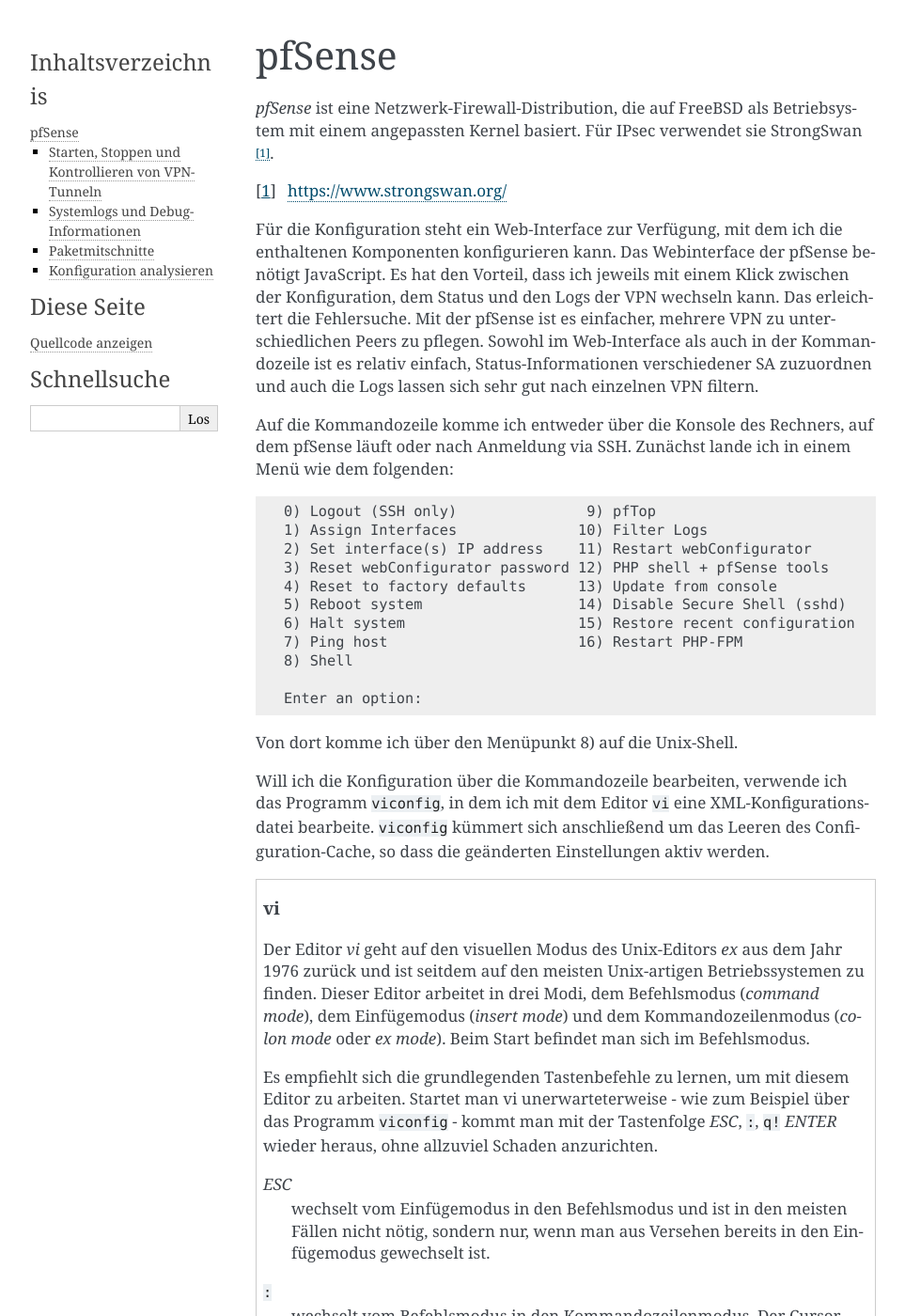
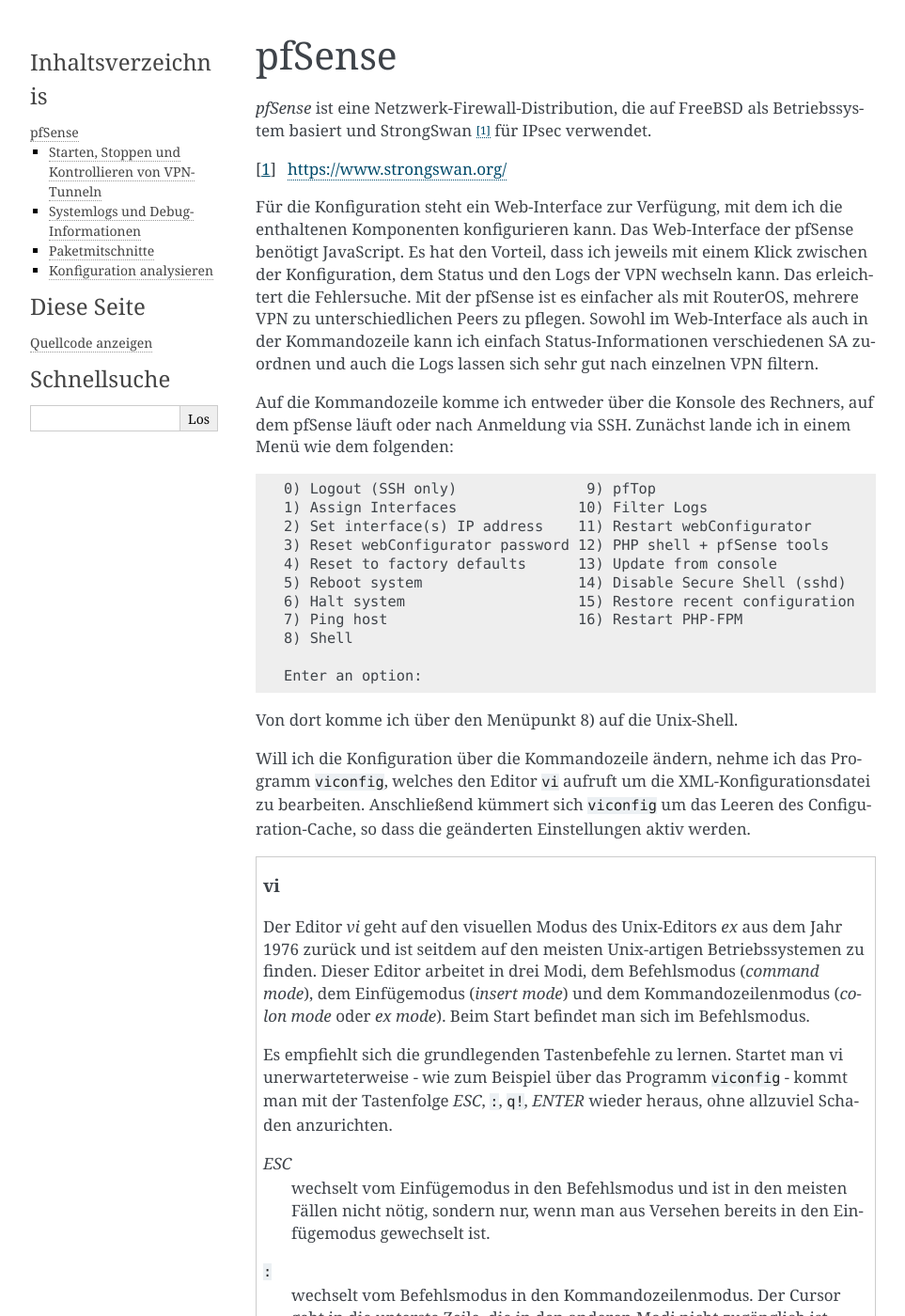
Before and after one commit to matwei-books/Fehlersuche-bei-IPsec-VPN-mit-IKEv2, a Sphinx documentation site: the page built from source/software/pfsense.rst, in a window 1280 px wide and 1400 px high. Shown: the whole window at 94% size, without its empty margins (148-1111 px from the left). Built offline with Sphinx 7.4.7, drawn with Linux system fonts in a browser that asks for light colours; some of the changed text lies outside the part shown.

Commit message:
nach laut lesen überarbeitet und Rechtschreibung

```diff
--- a/source/software/pfsense.rst
+++ b/source/software/pfsense.rst
@@ -6,23 +6,25 @@
 
 .. index:: StrongSwan
 
-*pfSense* ist eine Netzwerk-Firewall-Distribution, die auf FreeBSD als
-Betriebsystem mit einem angepassten Kernel basiert.
-Für IPsec verwendet sie StrongSwan [#]_.
+*pfSense* ist eine Netzwerk-Firewall-Distribution,
+die auf FreeBSD als Betriebssystem basiert
+und StrongSwan [#]_ für IPsec verwendet.
 
 .. [#] https://www.strongswan.org/
 
+.. index:: RouterOS
+
 Für die Konfiguration steht ein Web-Interface zur Verfügung,
 mit dem ich die enthaltenen Komponenten konfigurieren kann.
-Das Webinterface der pfSense benötigt JavaScript.
+Das Web-Interface der pfSense benötigt JavaScript.
 Es hat den Vorteil,
 dass ich jeweils mit einem Klick
 zwischen der Konfiguration, dem Status und den Logs der VPN wechseln kann.
 Das erleichtert die Fehlersuche.
-Mit der pfSense ist es einfacher,
+Mit der pfSense ist es einfacher als mit RouterOS,
 mehrere VPN zu unterschiedlichen Peers zu pflegen.
-Sowohl im Web-Interface als auch in der Kommandozeile ist es relativ einfach,
-Status-Informationen verschiedener SA zuzuordnen
+Sowohl im Web-Interface als auch in der Kommandozeile
+kann ich einfach Status-Informationen verschiedenen SA zuordnen
 und auch die Logs lassen sich sehr gut nach einzelnen VPN filtern.
 
 .. index:: pfSense; Kommandozeile
@@ -39,10 +41,11 @@
 
 .. index:: pfSense; viconfig
 
-Will ich die Konfiguration über die Kommandozeile bearbeiten,
-verwende ich das Programm ``viconfig``,
-in dem ich mit dem Editor ``vi`` eine XML-Konfigurationsdatei bearbeite.
-``viconfig`` kümmert sich anschließend
+Will ich die Konfiguration über die Kommandozeile ändern,
+nehme ich das Programm ``viconfig``,
+welches den Editor ``vi`` aufruft
+um die XML-Konfigurationsdatei zu bearbeiten.
+Anschließend kümmert sich ``viconfig``
 um das Leeren des Configuration-Cache,
 so dass die geänderten Einstellungen aktiv werden.
 
@@ -58,11 +61,10 @@
    mode* oder *ex mode*).
    Beim Start befindet man sich im Befehlsmodus.
 
-   Es empfiehlt sich die grundlegenden Tastenbefehle zu lernen, um mit
-   diesem Editor zu arbeiten.
+   Es empfiehlt sich die grundlegenden Tastenbefehle zu lernen.
    Startet man vi unerwarteterweise - wie zum Beispiel über
    das Programm ``viconfig`` - kommt man mit der Tastenfolge *ESC*,
-   ``:``, ``q!`` *ENTER* wieder heraus, ohne allzuviel Schaden
+   ``:``, ``q!``, *ENTER* wieder heraus, ohne allzuviel Schaden
    anzurichten.
 
    *ESC*
@@ -83,13 +85,17 @@
    *ENTER*
      schließt den Befehl im Kommandozeilenmodus ab.
 
-   Wer mit dem Editor *vi* oder einem seiner Nachfolger vertraut ist,
+   Wer mit *vi* oder einem seiner Nachfolger vertraut ist,
    weiß, wie er seine gewollten Änderungen in die Datei zurückschreibt.
+   Wer mit diesem Editor vertraut werden will,
+   kann sich die wichtigsten Befehle mit einem Tutorial [#]_ aneignen.
+
+.. [#] zum Beispiel https://de.wikibooks.org/wiki/Learning_the_vi_editor
 
 Da die pfSense auf einem Unix-System aufsetzt, empfiehlt es sich, sie
 nicht einfach auszuschalten, sondern vorher geordnet hinunterzufahren.
 
-Im Webinterface geht man dafür nach **Diagnostics > Halt System**, in
+Im Web-Interface geht man dafür nach **Diagnostics > Halt System**, in
 der Konsole wählt man ``6) Halt System``.
 Befindet man sich bereits in der Unix-Shell,
 geht auch der Befehl ``shutdown -h now``.
@@ -110,7 +116,7 @@
 Adressbereich des lokalen Traffic-Selektors beim Tunnelmodus, kann man
 den PING auch direkt von der pfSense absetzen.
 
-Im Webinterface geht man dazu nach **Diagnostics > Ping**
+Im Web-Interface geht man dazu nach **Diagnostics > Ping**
 und trägt im Formular außer der Zieladresse
 auch die Absenderadresse aus dem lokalen Traffic-Selektor ein.
 
@@ -118,23 +124,18 @@
 
   ping -S lokale.adresse entfernte.adresse
 
-Will man die lokale Adresse nicht explizit angeben, muss man
-Vorkehrungen treffen [#]_, damit der auf der pfSense erzeugte
-Traffic auch über das VPN gesendet wird und nicht zum falschen Interface
-hinausgeht.
-Dazu legt man eine statische Route zum Netz auf der Peer-Seite des VPN
-auf die Adresse des eigenen LAN-Interface.
-
-.. [#] https://docs.netgate.com/pfsense/en/latest/book/ipsec/site-to-site.html#ipsec-pfsensetraffic
-
 Mit dem Programm ``ipsec`` kann man auf der Konsole
 VPN-Verbindungen initiieren oder zurücksetzen.
 Um sich einen Überblick zu verschaffen verwendet man den Befehl::
 
+  ipsec status
+
+oder::
+
   ipsec statusall
 
-Im Webinterface geht man nach **Status > IPsec**
-und kann im Tab **Overview** VPNs zu Peers verbinden oder trennen.
+Im Web-Interface geht man nach **Status > IPsec**
+und kann im Tab **Overview** VPN zu den Peers verbinden oder trennen.
 Im Tab **SADs** kann man einzelne Child-SA zurücksetzen.
 
 Das Äquivalent auf der Kommandozeile wären die Befehle::
@@ -155,7 +156,7 @@
 Systemlogs und Debug-Informationen
 ----------------------------------
 
-An die Systemlogs komme ich im Webinterface über **Status > System Logs**.
+An die Systemlogs komme ich im Web-Interface über **Status > System Logs**.
 Dort finde ich ein Log, das ausschließlich auf IPsec bezogene
 Informationen sammelt, das Systemlog und weitere.
 
@@ -167,7 +168,7 @@
    :alt: Einstellungen für Logging
 
 Ob Logs zu anderen Server geschickt werden und wenn ja, zu welchen,
-bekomme ich im Webinterface über **Status > System Logs > Settings**
+bekomme ich im Web-Interface über **Status > System Logs > Settings**
 heraus. Dort schaue ich bei **Remote Logging Options** nach.
 
 .. figure:: /images/pfsense-logging-remote.png
@@ -201,23 +202,23 @@
 ----------------
 
 Ich habe zwei Möglichkeiten, einen Paketmitschnitt auf einer
-pfSense-Firewall anzufertigen: über das Webinterface oder über die
+pfSense-Firewall anzufertigen: über das Web-Interface oder über die
 Konsole.
 
 .. figure:: /images/pfsense-packet-capture.png
-   :alt: Paketmitschnitt im Webinterface
+   :alt: Paketmitschnitt im Web-Interface
 
-Im Webinterface gehe ich im Menü zu **Diagnostics > Packet Capture**.
-Dort spezifiziere ich in einem Webformular die Datagramme, an denen ich
+Im Web-Interface gehe ich im Menü zu **Diagnostics > Packet Capture**.
+Dort spezifiziere ich in einem Web-Formular die Datagramme, an denen ich
 interessiert bin und die Schnittstelle.
 Unter dem Formular befindet sich ein Start/Stop-Button, mit dem ich die
 Aufzeichnung beginnen und enden lasse.
 Nach dem Ende der Aufzeichnung kann ich den Mitschnitt direkt im
-Webinterface betrachten, was mir bei einfachen Fragestellungen Zeit
+Web-Interface betrachten, was mir bei einfachen Fragestellungen Zeit
 erspart.
-Für detaillierte Untersuchungen kann ich den Mitschnitt auch im
-PCAP-Format heruterladen und dann mit Wireshark oder anderen Werkzeugen
-näher untersuchen.
+Für detaillierte Untersuchungen
+kann ich den Mitschnitt auch im PCAP-Format herunterladen
+und dann mit Wireshark oder anderen Werkzeugen untersuchen.
 
 Auf der Konsole wähle ich zunächst über Menüpunkt 8) die Shell aus und
 schneide dann den Datenverkehr mit ``tcpdump`` mit, wie im Abschnitt
@@ -233,7 +234,7 @@
 .. figure:: /images/pfsense-backup-config.png
    :alt: Download der Konfiguration
 
-Im Webinterface gehe ich zu **Diagnostics > Backup & Restore > Backup &
+Im Web-Interface gehe ich zu **Diagnostics > Backup & Restore > Backup &
 Restore**. Dort kann ich die Konfiguration herunterladen oder mit den
 letzten Ständen vergleichen.
 
@@ -243,14 +244,14 @@
 wie ``diff``, ``grep`` oder ``less``,
 für einfache Analysen zur Verfügung.
 
-Will ich die Konfigurationsdatei in der Shell bearbeiten, empfiehlt sich
-das Programm ``viconfig``, das sich um Details wie das Löschen des
-Config-Caches kümmert.
+Will ich die Konfigurationsdatei in der Shell bearbeiten,
+verwende ich das bereits erwähnte Programm ``viconfig``,
+das sich um Details wie das Leeren des Config-Caches kümmert.
 
 .. index:: StrongSwan
 
 Bin ich mir nicht im Klaren,
-was eine bestimmte Konfiguration im Webinterface
+was eine bestimmte Konfiguration im Web-Interface
 beziehungsweise in der XML-Datei bedeutet,
 kann ich die daraus erzeugte Konfiguration für StrongSwan
 unter */var/etc/* anschauen.
```
Also changed, not shown: other parts of source/software/pfsense.rst (+3 -3 lines).
